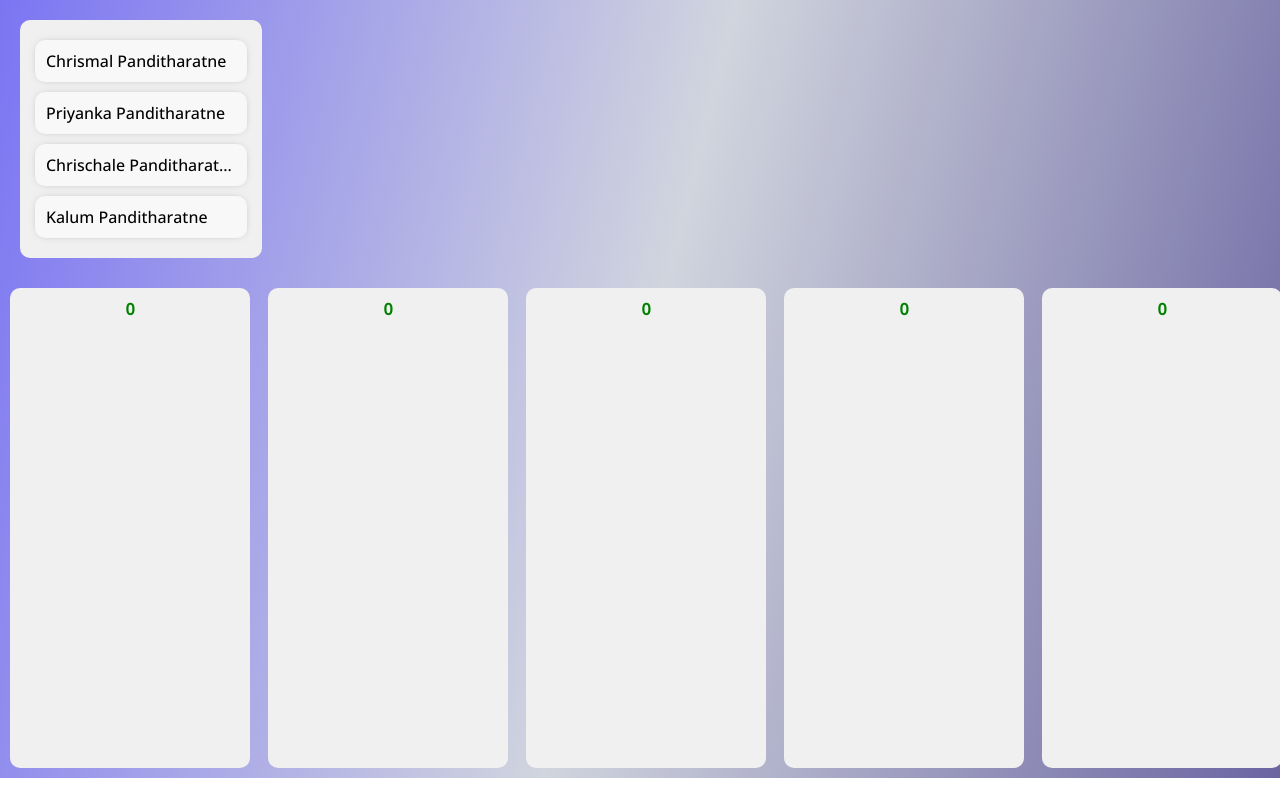
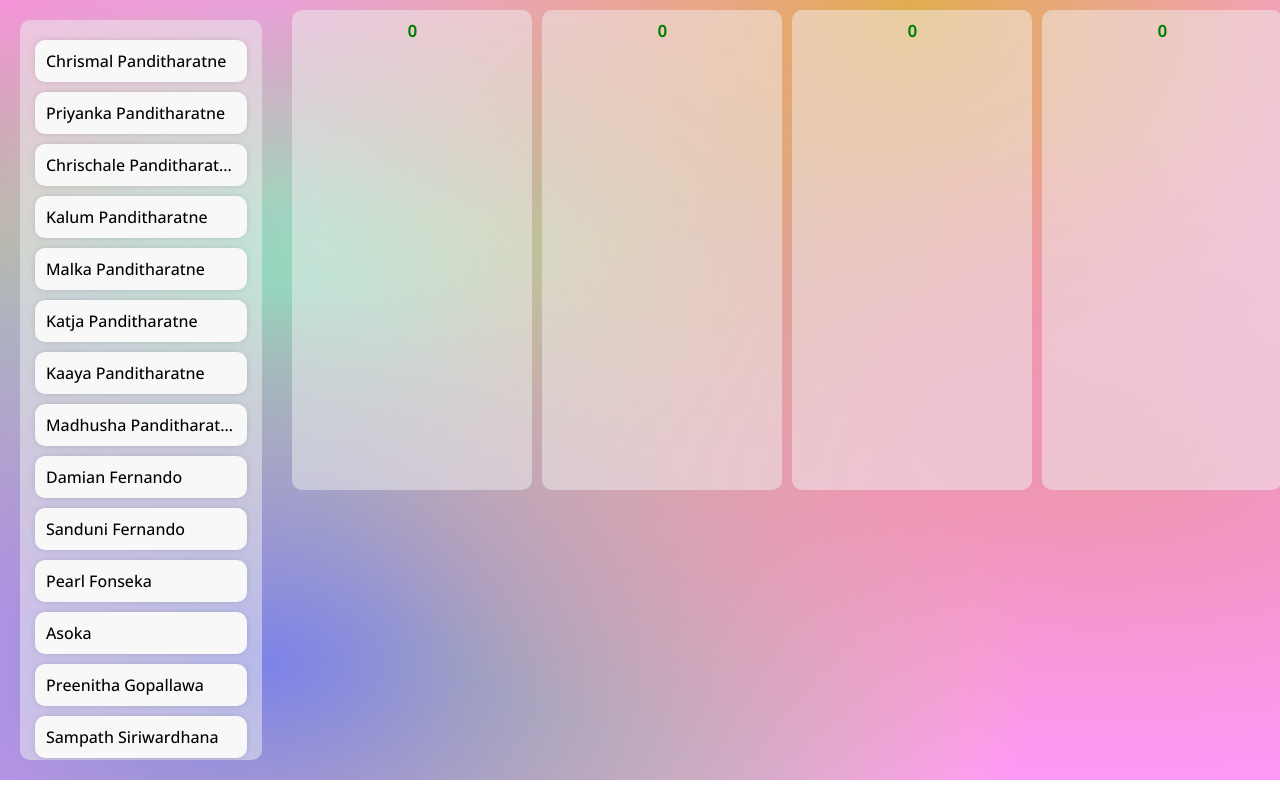
Before and after one commit to stefan-the-great/react-seating-planner, a React (Create React App) app: page / in a window 1280 px wide. Built offline with nearby package versions, Linux system fonts and the light colour scheme.

Commit message:
Irregular Name Selection: FIXED

```diff
--- a/src/App.css
+++ b/src/App.css
@@ -1,35 +1,34 @@
-.App {
-    /* display: flex;
-    justify-content: left; */
+.outerWrapper {
+    display: flex;
+    justify-content: center;
     width: 100%;
     background-color: rgb(153, 151, 151);
     height: max-content;
-    background: linear-gradient(104deg, #3d34edad, #2d3e6738, #1b1270a6);
+    /* background: linear-gradient(104deg, #3d34edad, #2d3e6738, #1b1270a6); */
+    background-color: #ff99ff;
+    background-image: radial-gradient(at 86% 61%, hsla(344, 71%, 76%, 1) 0px, transparent 50%), radial-gradient(at 71% 1%, hsla(38, 71%, 60%, 1) 0px, transparent 50%), radial-gradient(at 21% 85%, hsla(237, 70%, 70%, 1) 0px, transparent 50%), radial-gradient(at 35% 84%, hsla(58, 82%, 66%, 1) 0px, transparent 50%), radial-gradient(at 24% 37%, hsla(155, 73%, 73%, 1) 0px, transparent 50%), radial-gradient(at 4% 32%, hsla(349, 91%, 73%, 1) 0px, transparent 50%), radial-gradient(at 57% 41%, hsla(325, 84%, 72%, 1) 0px, transparent 50%);
 }
 
 .tables {
+    flex: 5fr;
+    width: 100vw;
+    max-height: 100vh;
+    overflow-y: scroll;
     display: grid;
-    justify-content: center;
-    grid-template-columns: auto auto auto auto auto;
     column-gap: 10px;
-    grid-template-columns: repeat(auto-fit, minmax(230px, 1fr));
-    /* display: flex;
-    overflow-x: scroll;
-    padding: 5px;
-    background: linear-gradient(40deg, #3d34edad, #2d3e6738, #1b1270a6); */
+    /* grid-template-columns: repeat(4, 1fr); */
+    grid-template-columns: repeat(auto-fit, 240px);
+    overflow-x: hidden;
 }
 
 .table {
-    min-width: 240px;
-    min-height: 30vh;
+    width: 240px;
     max-height: 60vh;
-    /* border: 0.5px solid black; */
     border-radius: 10px;
     margin: 10px;
     display: flex;
     flex-direction: column;
-    /* justify-items: center; */
-    background-color: rgb(240, 240, 240);
+    background-color: rgba(240, 240, 240, 0.5);
 }
 
 .innerWrapper {
@@ -51,6 +50,7 @@
 }
 
 .nameList {
+    flex: 1fr;
     width: fit-content;
     padding: 20px;
 }
@@ -58,13 +58,14 @@
 .names {
     min-width: 220px;
     width: fit-content;
-    height: max-content;
+    height: 90vh;
     /* border: 0.5px solid rgba(0, 0, 0, 0.1); */
     border-radius: 10px;
     margin: 0px;
     /* border: 20px solid transparent; */
     padding: 10px;
-    background-color: rgb(240, 240, 240);
+    background-color: rgba(240, 240, 240, 0.5);
+    overflow-y: scroll;
 }
 
 
@@ -100,7 +101,7 @@
 }
 
 .table::-webkit-scrollbar,
-.tables::-webkit-scrollbar,
+.names::-webkit-scrollbar,
 .peopleName::-webkit-scrollbar {
     display: none;
 }
--- a/src/components/DragDrop.jsx
+++ b/src/components/DragDrop.jsx
@@ -1,113 +1,72 @@
-// import React, { useState } from 'react';
+import React, { useState } from 'react';
 import Name from './Name';
-// import SelectedName from './SelectedName'
+import SelectedName from './SelectedName'
 // import { useDrop } from "react-dnd";
 import "../App.css";
 import Table from './Table';
 
 // const NameList = ["Chrismal", "Priyanka", "Chrishcale", "Kalum"]
-const nameList = [
-    {
-        id: 1,
-        name: "Chrismal Panditharatne",
-    },
-    {
-        id: 2,
-        name: "Priyanka Panditharatne",
-    },
-    {
-        id: 3,
-        name: "Chrischale Panditharatne",
-    },
-    {
-        id: 4,
-        name: "Kalum Panditharatne",
-    },
-]
+let allNames = [{ id: 0, name: "Chrismal Panditharatne", seated: false},
+{ id: 1, name: "Priyanka Panditharatne", seated: false},
+{ id: 2, name: "Chrischale Panditharatne", seated: false},
+{ id: 3, name: "Kalum Panditharatne", seated: false},
+{ id: 4, name: "Malka Panditharatne", seated: false},
+{ id: 5, name: "Katja Panditharatne", seated: false},
+{ id: 6, name: "Kaaya Panditharatne", seated: false},
+{ id: 7, name: "Madhusha Panditharatne", seated: false},
+{ id: 8, name: "Damian Fernando", seated: false},
+{ id: 9, name: "Sanduni Fernando", seated: false},
+{ id: 10, name: "Pearl Fonseka", seated: false},
+{ id: 11, name: "Asoka ", seated: false},
+{ id: 12, name: "Preenitha Gopallawa", seated: false},
+{ id: 13, name: "Sampath Siriwardhana", seated: false},
+{ id: 14, name: "Surakshi Siriwardhana", seated: false},
+{ id: 15, name: "Roshan Fernando", seated: false},
+{ id: 16, name: "Ishani Fernando", seated: false},
+{ id: 17, name: "Dilruk Panditharatne", seated: false},
+{ id: 18, name: "Rohini Panditharatne", seated: false},
+{ id: 19, name: "Chandana De Silva", seated: false},
+{ id: 20, name: "Induni De Silva", seated: false},
+{ id: 21, name: "Suranga Fonseka", seated: false},
+{ id: 22, name: "Priyanga Fonseka", seated: false},
+{ id: 23, name: "Himansu Wickramasinghe", seated: false},
+{ id: 24, name: "Sharmein Wickramasinghe", seated: false},
+{ id: 25, name: "Agraja Wickramasinghe", seated: false},
+{ id: 26, name: "Dulya Wickramasinghe", seated: false},
+{ id: 27, name: "Indika Wickramasinghe", seated: false},
+{ id: 28, name: "Susila Wickramasinghe", seated: false},
+];
 
+// const numTables = 10;
+// const allTables = Array(numTables);
 // const tableSize = 10;
 
 function DragDrop() {
 
-//     const [Table, setTable] = useState([]);
-//     const [Table2, setTable2] = useState([]);
-// //     const [nameList, updateNameList] = useState([
-// //     {
-// //         id: 1,
-// //         name: "Chrismal Panditharatne",
-// //     },
-// //     {
-// //         id: 2,
-// //         name: "Priyanka Panditharatne",
-// //     },
-// //     {
-// //         id: 3,
-// //         name: "Chrischale Panditharatne",
-// //     },
-// //     {
-// //         id: 4,
-// //         name: "Kalum Panditharatne",
-// //     },
-// // ])
-//     const [tableLength, setTableLength] = useState(0);
-//     const [tableLength2, setTableLength2] = useState(0);
-
-//     const [{ isOver }, drop] = useDrop(() => ({
-//        accept: "text",
-//        drop: (item) => addNameToTable(item.id),
-//        collect: (monitor) => ({
-//             isOver: !!monitor.isOver(),
-//         }),
-//     }));
-
-
-//     const [{ isOver2 }, drop2] = useDrop(() => ({
-//        accept: "text",
-//        drop: (item) => addNameToTable2(item.id),
-//        collect: (monitor) => ({
-//             isOver2: !!monitor.isOver(),
-//         }),
-//     }));
-
-
-//     const addNameToTable = (id) => {
-//         if (tableLength <= 4) {
-//             const namedList = nameList.filter((name) => id === name.id);
-
-
-//             setTable((table) => [...table, namedList[0]]);
-//             setTableLength(prvState => prvState + 1);
-//         }
-//     }
-
-
-//     const addNameToTable2 = (id) => {
-//         if (tableLength2 <= 4) {
-//             const namedList = nameList.filter((name) => id === name.id);
-
-
-//             setTable2((table) => [...table, namedList[0]]);
-//             setTableLength2(prvState => prvState + 1);
-//         }
-//     }
-
+    let [nameList, setNameList] = useState(allNames);
 
   return (
-    <div>
+    <div className="outerWrapper">
         <div className="nameList">
             <div className="names">
-                {nameList.map(name => {
-                    return<Name id={name.id} name={name.name} />
+                {nameList.map((name, index) => {
+                    if (name.seated) {
+                        return<SelectedName key={name.id} id={name.id} name={name.name} />
+
+                    } else {
+                        console.log(name);
+                        return<Name key={name.id} id={name.id} name={name.name} />
+                    }
                 })}
             </div>
         </div>
 
         <div className="tables">
-            <Table nameList={nameList}/>
-            <Table nameList={nameList}/>
-            <Table nameList={nameList}/>
-            <Table nameList={nameList}/>
-            <Table nameList={nameList}/>
+            <Table nameList={nameList} setNameList={setNameList} allNames={allNames}/>
+            <Table nameList={nameList} setNameList={setNameList} allNames={allNames}/>
+            <Table nameList={nameList} setNameList={setNameList} allNames={allNames}/>
+            <Table nameList={nameList} setNameList={setNameList} allNames={allNames}/>
+
 
         </div>
     </div>
--- a/src/components/SelectedName.jsx
+++ b/src/components/SelectedName.jsx
@@ -5,8 +5,8 @@ function Name({name, index}) {
 
   return (
     <div className="nameCard"
-    style={{cursor: "default"}}>
-        <div className='name' style={{cursor: "default"}}>{index + 1} {name}</div>
+     style={{cursor: "default", background: "grey", color: "white"}}>
+        <div className='name'>{name}</div>
     </div>
 
   )
--- a/src/components/Table.jsx
+++ b/src/components/Table.jsx
@@ -1,11 +1,11 @@
-import React, { useState } from 'react';
+import React, {useState } from 'react';
 import Name from './Name';
 // import SelectedName from './SelectedName';
 import { useDrop } from "react-dnd";
 
 const tableSize = 10;
 
-function Table({nameList}) {
+function Table({nameList, setNameList, allNames}) {
 
     const [Table, setTable] = useState([]);
 //     const [nameList, updateNameList] = useState([
@@ -37,20 +37,41 @@ function Table({nameList}) {
     }));
 
     const addNameToTable = (id) => {
-        if (tableLength <= 4) {
-            const namedList = nameList.filter((name) => id === name.id);
+        const namedList = nameList.filter((name) => id === name.id);
+        console.log("Item ID is: "+id);
+
+        setTable((table) => [...table, namedList[0]]);
+        setTableLength(prvState => prvState + 1);
+
+        console.log("nameList before filter");
+        console.log(nameList);
+        let updatedNameList = nameList.filter((name) => id !== name.id);
+
+        console.log("nameList filtered");
+        console.log(updatedNameList);
+
+        console.log();
+
+        setNameList(list => list.filter((name) => id !== name.id));
+        allNames = updatedNameList;
+        console.log("nameList after setNameList");
+        console.log(nameList);
+
+        // console.log(nameList.filter((name) => id !== name.id));
+        // updateNameList(id);
+    }
 
 
-            setTable((table) => [...table, namedList[0]]);
-            setTableLength(prvState => prvState + 1);
-        }
-    }
-
+    // const updateNameList = (id) => {
+    //     let updatedNameList = nameList.filter((name) => id !== name.id);
+    //     setNameList(updatedNameList);
+    // }
 
   return (
     <div className="table"
         ref={drop}
-        style={{boxShadow: isOver ? "0px 0px 10px 0px rgba(0, 0, 0, 0.5)" : "0px 0px 0px rgba(0, 0, 0, 0)"}}>
+        style={{boxShadow: isOver ? "0px 0px 10px 0px rgba(0, 0, 0, 0.5)" : "0px 0px 0px rgba(0, 0, 0, 0)"} &&
+            {background: tableLength >= tableSize ? "rgba(253, 152, 152, 0.5)" : "240, 240, 240, 0.5"}}>
         <div className="innerWrapper">
             {tableLength >= tableSize ?
                 (<div className="peopleNum"
@@ -65,7 +86,7 @@ function Table({nameList}) {
 
             <div className="peopleName">
                 {Table.slice(0, tableSize).map((name, index) => {
-                    return<Name id={name.id} name={name.name} />
+                    return<Name key={index} id={name.id} name={name.name} />
                 })}
                 {/* {Table.slice(0, tableSize).map((name, index) => {
                     return<SelectedName id={name.id} name={name.name} index={index} />
--- a/src/components/name.css
+++ b/src/components/name.css
@@ -9,7 +9,7 @@
     white-space: nowrap;
     overflow: hidden;
     text-align: left;
-    cursor: grab;
+    /* cursor: grab; */
 }
 
 .nameCard {
@@ -23,7 +23,7 @@
     margin: 10px 5px;
     padding: 10px 5px;
     text-align: left;
-    /* cursor: grab; */
+    cursor: grab;
     box-shadow: 0px 0px 10px -5px rgba(0, 0, 0, 0.5);
     background-color: #f8f8f8;
 }
--- a/src/index.js
+++ b/src/index.js
@@ -8,7 +8,7 @@ const root = ReactDOM.createRoot(document.getElementById('root'));
 root.render(
   // <React.StrictMode>
     <App />
-  // {/* </React.StrictMode> */}
+  // </React.StrictMode>
 );
 
 // If you want to start measuring performance in your app, pass a function
```
